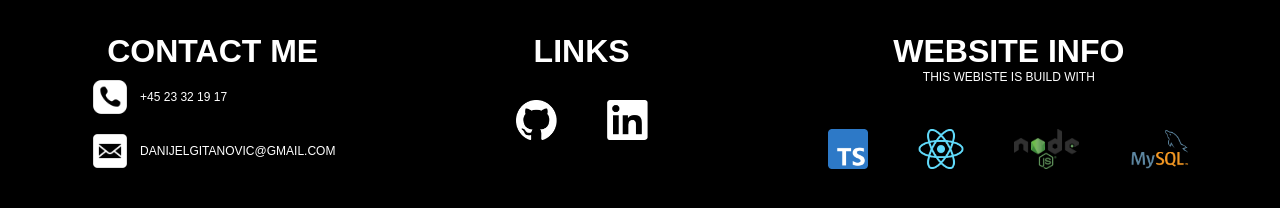
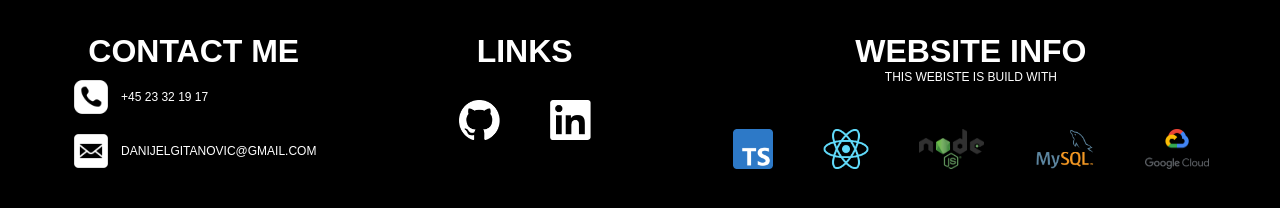
Before and after one commit to Dani025a/Portfolio-Danijel-Gitanovic, a React (Vite) app: page / in a window 1280 px wide. Shown: the part 11698-11906 px from the top of the page. Built offline with nearby package versions, Linux system fonts and the light colour scheme; no server answers.

Commit message:
small changes

```diff
--- a/src/components/footer/Footer.tsx
+++ b/src/components/footer/Footer.tsx
@@ -7,7 +7,7 @@ import typescrpt from '../../assets/Typescript.png'
 import react from '../../assets/React.png'
 import nodejs from '../../assets/nodejs.png'
 import mysql from '../../assets/mysql.png'
-
+import googlecloud from '../../assets/google-cloud-logo.png'
 
 
 const Footer = () => {
@@ -19,7 +19,7 @@ const Footer = () => {
                 <div className='footer-contactme-items'>
                 <div className='footer-phone'>
                 <img src={phone}></img>
-                <p>+45 23 32 19 17</p>
+                <p><a href={`tel: +45 23 32 19 17`}>+45 23 32 19 17</a></p>
                 </div>
                 <div className='footer-email'>
                 <img src={email}></img>
@@ -47,7 +47,7 @@ const Footer = () => {
           <img src={react}></img>
           <img src={nodejs}></img>
           <img src={mysql}></img>
-
+          <img src={googlecloud}></img>
           </div>
                 </div>
 
```
Also changed, not shown: src/assets/google-cloud-logo.png (added).
